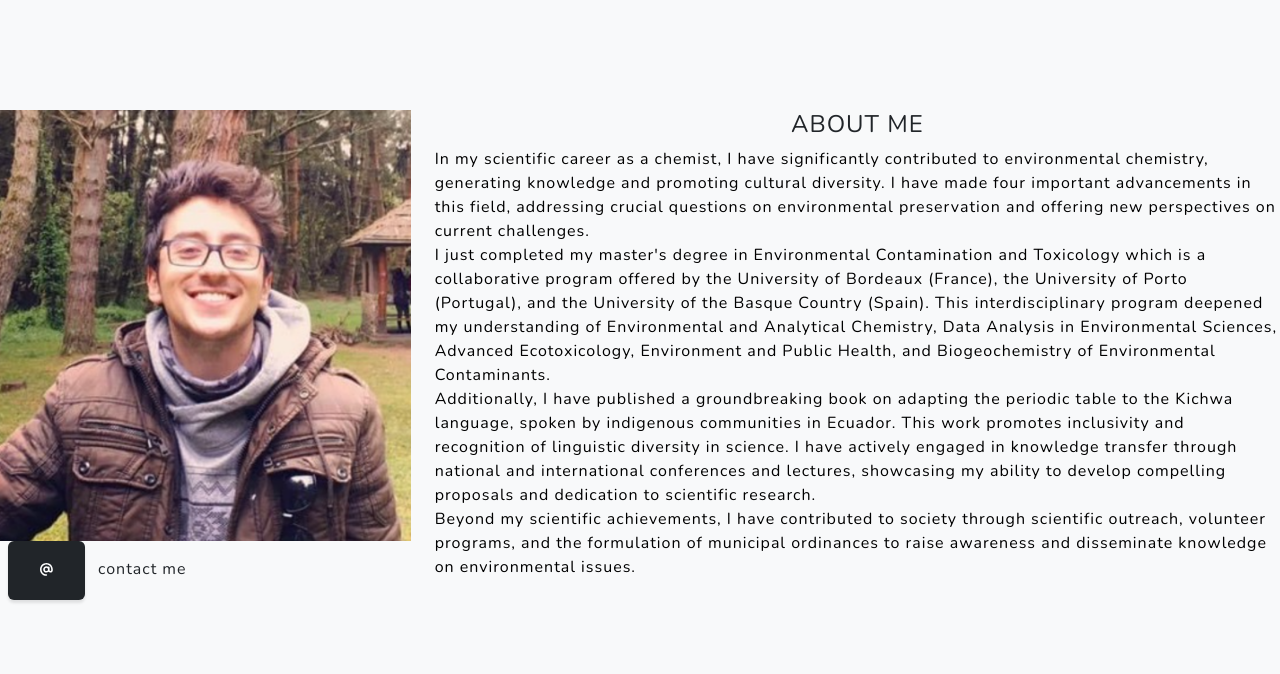
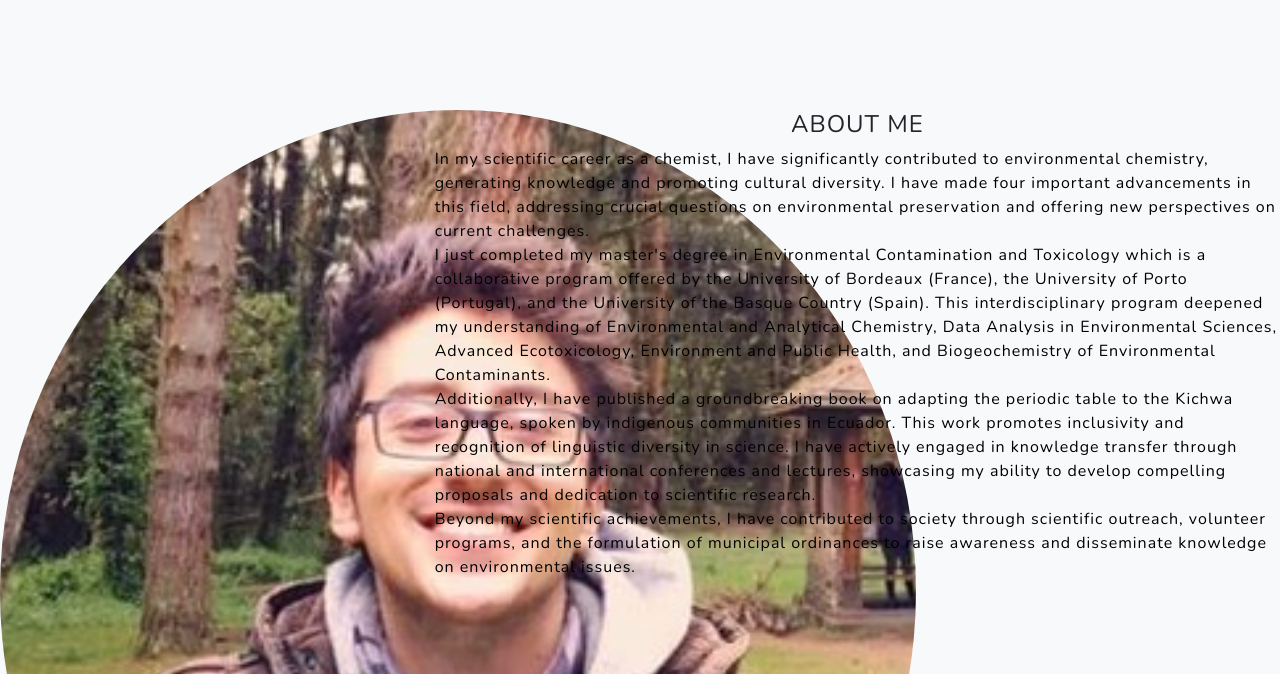
Before and after one commit to manuandinoe/manuandinoe.github.io, a plain HTML site: page index.html in a window 1280 px wide. Shown: the part 850-1524 px from the top of the page. Drawn offline with nearby package versions, Linux system fonts and the light colour scheme.

Commit message:
Update index.html

```diff
--- a/index.html
+++ b/index.html
@@ -65,7 +65,7 @@
             <div class="row">
                 <div class="container col-lg-4">
                      <div class="team-member">
-                        <img class="img-fluid mb-2 mb-lg-0" src="assets/img/foto.png" alt="..." />
+                         <img class="mx-auto rounded-circle" src="assets/img/foto.png" alt="..." />
                     </div>
                     <p>
                         <a class="btn btn-dark btn-social mx-2" href="mailto:manuelandinoe@gmail.com"><i class="fas fa-at"></i></a> contact me
```
